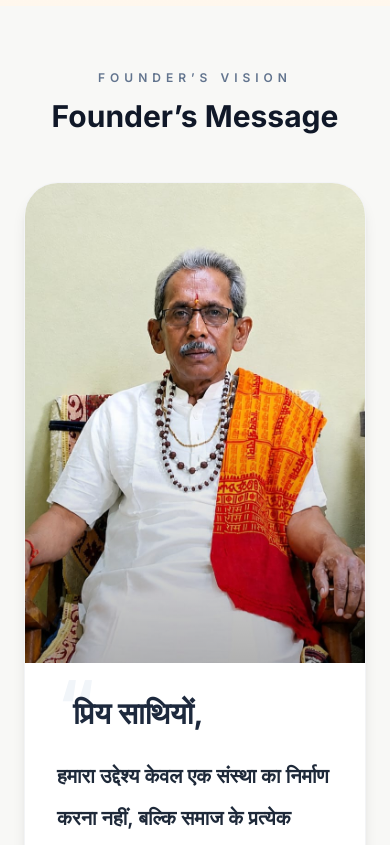
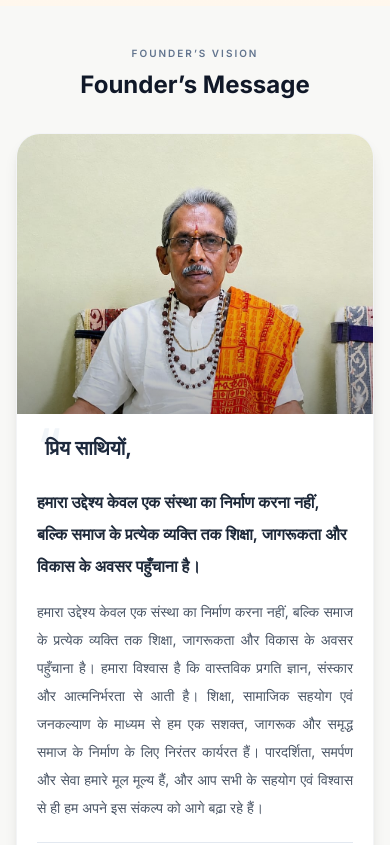
Before and after one commit to PathakAnshika/ShivTempleWebsite, a Next.js app: page /about in a window 390 px wide. Shown: the part 6240-7085 px from the top of the page. Built offline with nearby package versions, Linux system fonts and the light colour scheme.

Commit message:
Upgrade Next.js to fix security vulnerability

```diff
--- a/app/about/page.jsx
+++ b/app/about/page.jsx
@@ -828,43 +828,52 @@ export default function AboutPage() {
 </section>
       {/* ===== FOUNDER MESSAGE ===== */}
 {/* ===== FOUNDER MESSAGE ===== */}
-<section className="bg-[#f8f8f6] py-16 overflow-hidden">
+<section className="bg-[#f8f8f6] py-10 sm:py-16 overflow-hidden">
 
-  <div className="max-w-6xl mx-auto px-6">
+  <div className="max-w-6xl mx-auto px-4 sm:px-6">
+    {/* Heading */}
+    <div className="text-center mb-8 sm:mb-12">
 
-    {/* Heading */}
-    <div className="text-center mb-12">
-
-      <p className="
-        uppercase tracking-[5px]
+     <p
+  className="
+    uppercase
+    tracking-[2px] sm:tracking-[5px]
     text-slate-500
-        text-xs font-semibold
-        mb-3
-      ">
+    text-[10px] sm:text-xs
+    font-semibold
+    mb-2 sm:mb-3
+  "
+>
         Founder’s Vision
       </p>
 
-      <h2 className="
-        text-3xl md:text-4xl
+     <h2
+  className="
+    text-2xl
+    sm:text-3xl
+    md:text-4xl
     font-bold
     text-gray-900
-      ">
+  "
+>
   Founder’s Message
 </h2>
 
     </div>
 
     {/* Main Layout */}
-    <div className="
+    <div
+  className="
     bg-white
-      rounded-[34px]
+    rounded-[24px] sm:rounded-[34px]
     shadow-lg
     border border-gray-100
     overflow-hidden
-      grid lg:grid-cols-[420px_1fr]
+    grid
+    lg:grid-cols-[420px_1fr]
     items-center
-    ">
-
+  "
+>
       {/* ===== IMAGE ===== */}
       <div className="
         relative
@@ -876,7 +885,9 @@ export default function AboutPage() {
   alt="Founder"
   className="
     w-full
-            h-[480px]
+    h-[280px]
+    sm:h-[380px]
+    lg:h-[480px]
     object-cover
     object-top
   "
@@ -892,7 +903,7 @@ export default function AboutPage() {
       </div>
 
       {/* ===== CONTENT ===== */}
-      <div className="p-8 md:p-10">
+    <div className="p-5 sm:p-8 md:p-10">
 
       {/* Quote */}
 {/* Heading */}
@@ -901,9 +912,9 @@ export default function AboutPage() {
  <div
   className="
     absolute
-      -top-6
+    -top-3 sm:-top-6
     left-0
-      text-[70px]
+    text-[45px] sm:text-[70px]
     text-slate-100
     font-bold
     leading-none
@@ -915,10 +926,12 @@ export default function AboutPage() {
   <h3
   className="
     relative z-10
-      text-3xl
+    text-xl
+    sm:text-2xl
+    md:text-3xl
     font-bold
     text-slate-800
-      pl-4
+    pl-2 sm:pl-4
   "
 >
   प्रिय साथियों,
@@ -929,11 +942,13 @@ export default function AboutPage() {
 {/* Highlight Line */}
 <p
   className="
-    text-xl
-    leading-[42px]
+    text-base
+    sm:text-lg
+    md:text-xl
+    leading-8 sm:leading-[42px]
     font-semibold
     text-gray-800
-    mb-6
+    mb-4 sm:mb-6
   "
 >
   हमारा उद्देश्य केवल एक संस्था का निर्माण करना नहीं,
@@ -946,8 +961,8 @@ export default function AboutPage() {
 <p
   className="
     text-gray-600
-    leading-9
-    text-lg
+    leading-7 sm:leading-9
+    text-sm sm:text-base md:text-lg
     text-justify
   "
 >
@@ -966,7 +981,7 @@ export default function AboutPage() {
 {/* Signature */}
 <div
   className="
-    mt-6
+    mt-5 sm:mt-6
     pt-4
     border-t border-slate-200
     w-full
```
Lines whose indentation alone changed are shown as unchanged.
